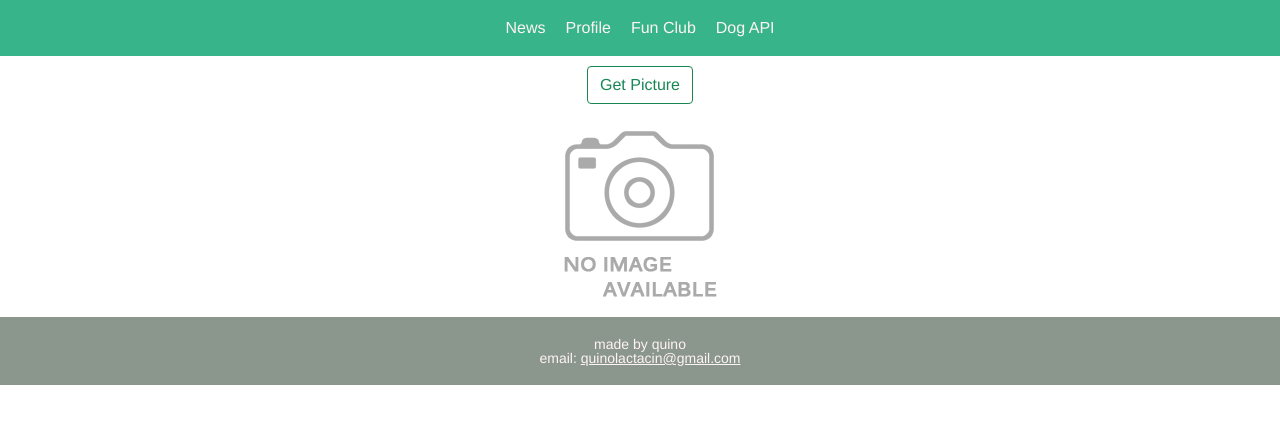
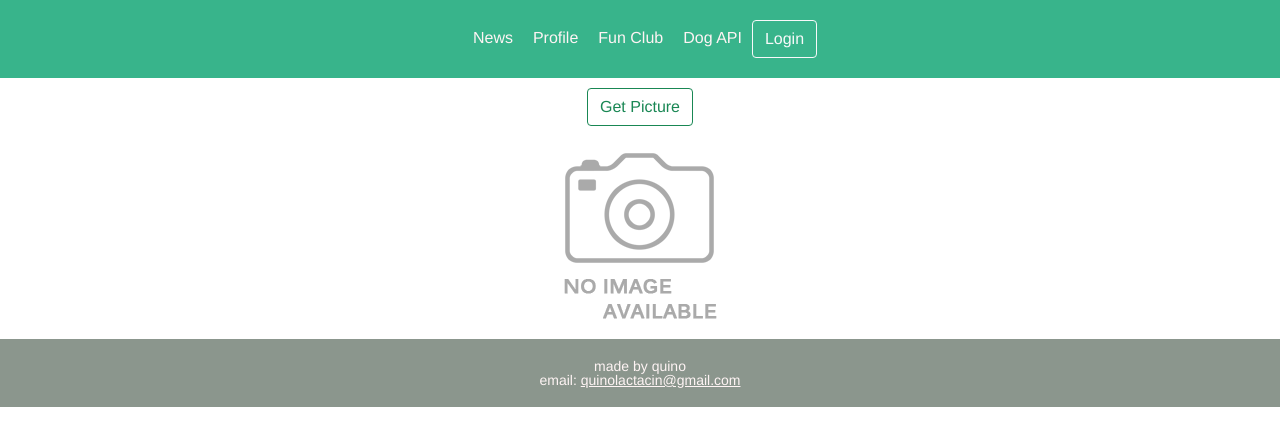
Before and after one commit to quino28/VueForJob, a Vue app in the folder front/: page / in a window 1280 px wide. Shown: the top 446 px of the page. Built offline with nearby package versions, Linux system fonts and the light colour scheme.

Commit message:
add login button in client side

```diff
--- a/front/src/views/Header.vue
+++ b/front/src/views/Header.vue
@@ -6,6 +6,7 @@
       <li>Fun Club</li>
       <li>Dog API</li>
     </ul>
+    <b-button variant="outline-light">Login</b-button>
   </div>
 </template>
 
@@ -14,10 +15,13 @@
   background-color: #38b48b;
   color: #fef4f4;
   padding: 20px;
-  li {
-    display: inline;
-    margin: 10px;
-    cursor: pointer;
+  ul {
+    display: inline-block;
+    li {
+      display: inline;
+      margin: 10px;
+      cursor: pointer;
+    }
   }
 }
 </style>
```
